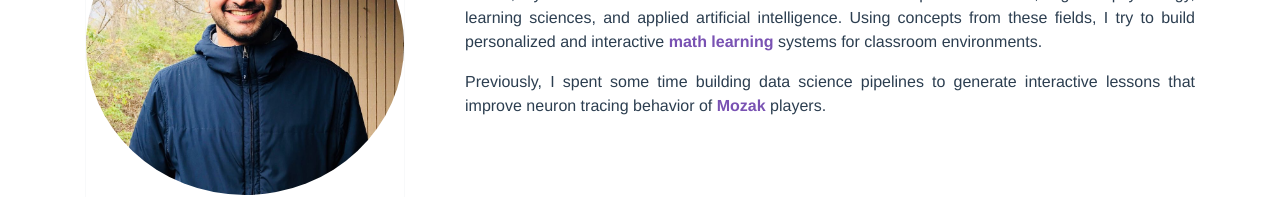
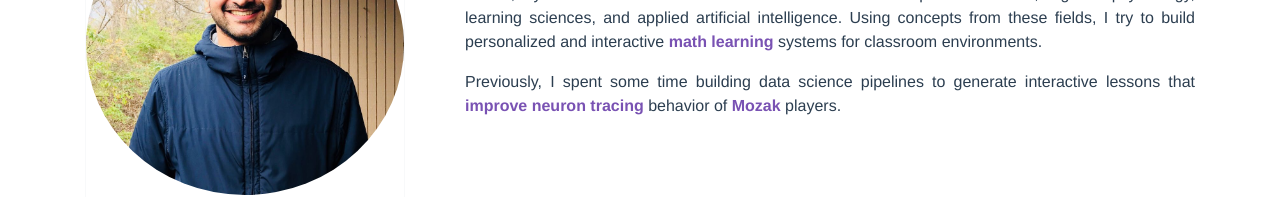
Before and after one commit to anantmittal/anantmittal.github.io, a Vue app: page /#/ in a window 1280 px wide. Shown: the part 212-409 px from the top of the page. Built offline with nearby package versions, Linux system fonts and the light colour scheme.

Commit message:
added links to pdfs

```diff
--- a/src/components/About.vue
+++ b/src/components/About.vue
@@ -32,7 +32,15 @@
 		</p>
 		<p>
 			Previously, I spent some time building data science pipelines to
-			generate interactive lessons that improve neuron tracing behavior of
+			generate interactive lessons that
+			<strong>
+				<a
+					href="https://homes.cs.washington.edu/~anmittal/Mozak+Lessons.pdf"
+					target="_blank"
+					>improve neuron tracing</a
+				>
+			</strong>
+			behavior of
 			<strong
 				><a href="https://www.mozak.science/landing" target="_blank"
 					>Mozak</a
```
Also changed, not shown: 1 other file (tests, documents, lock files or other folders).
